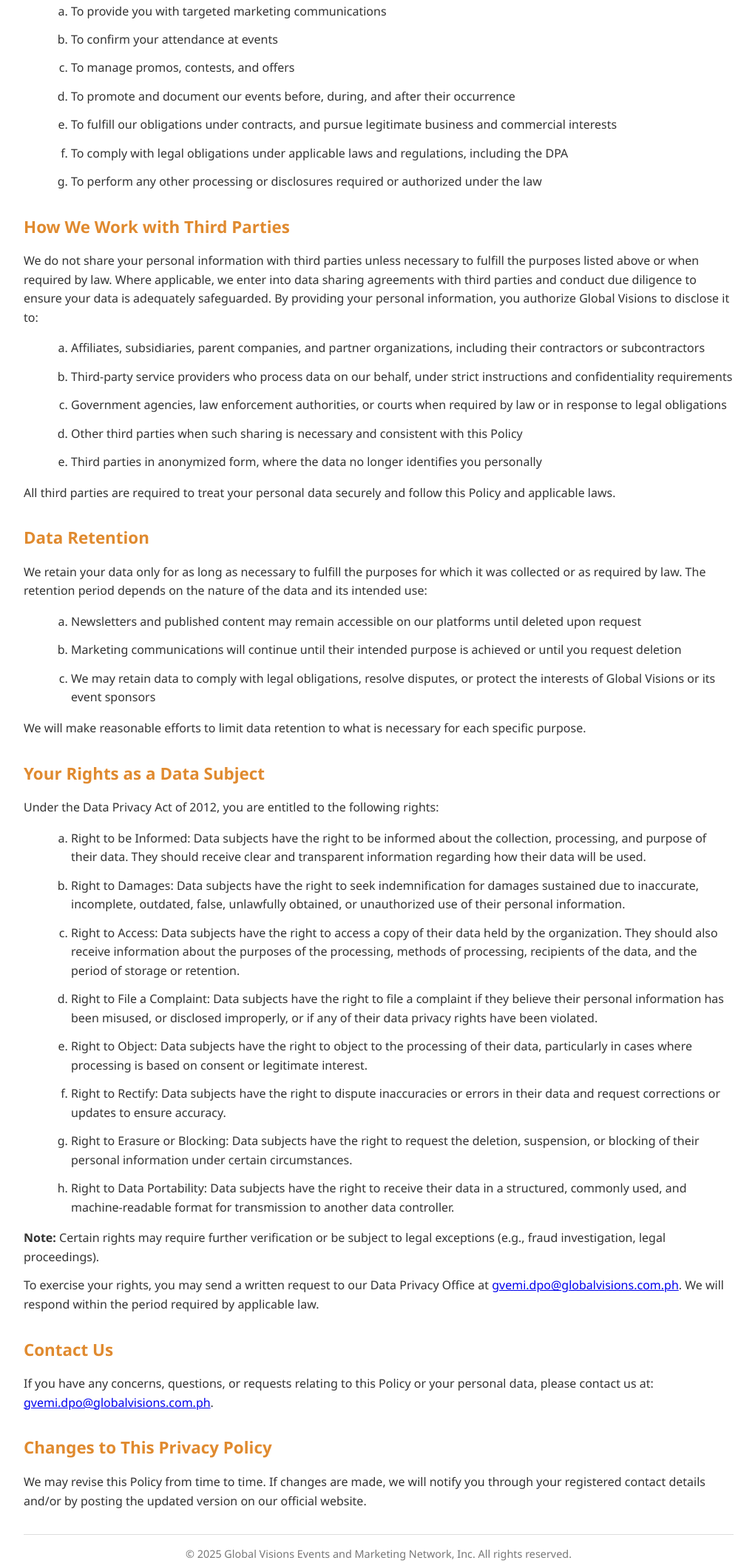
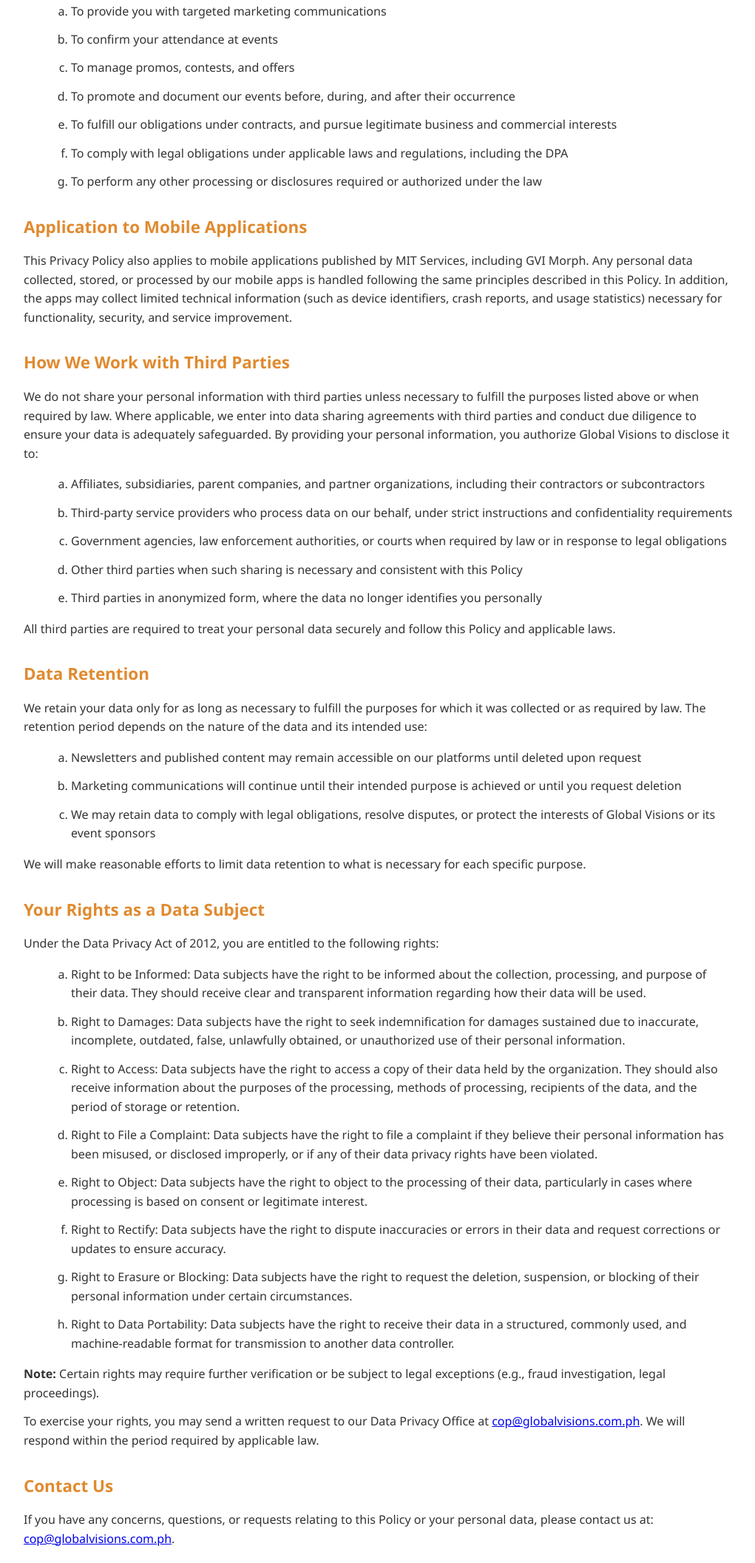
Before and after one commit to Global-Visions-Holdings-Inc/privacy-policy, a plain HTML site: page index.html in a window 1280 px wide. Shown: the part 1310-3423 px from the top of the page at 74% size, without its empty margins (128-1149 px from the left). Drawn offline with Linux system fonts and the light colour scheme.

Commit message:
Added Application to Mobile Applications Section

```diff
--- a/index.html
+++ b/index.html
@@ -125,6 +125,12 @@
       <li>To perform any other processing or disclosures required or authorized under the law</li>
     </ol>
 
+    <h2>Application to Mobile Applications</h2>
+    <p>
+      This Privacy Policy also applies to mobile applications published by MIT Services, including GVI Morph. Any personal data collected, stored, or processed by our mobile apps is handled following the same principles described in this Policy. In addition, the apps may collect limited technical information (such as device identifiers, crash reports, and usage statistics) necessary for functionality, security, and service improvement.
+    </p>
+
+
     <h2>How We Work with Third Parties</h2>
     <p>
       We do not share your personal information with third parties unless necessary to fulfill the purposes listed above or when required by law. Where applicable, we enter into data sharing agreements with third parties and conduct due diligence to ensure your data is adequately safeguarded. By providing your personal information, you authorize Global Visions to disclose it to:
@@ -168,14 +174,14 @@
 
     <p>
       To exercise your rights, you may send a written request to our Data Privacy Office at
-      <a href="mailto:gvemi.dpo@globalvisions.com.ph">gvemi.dpo@globalvisions.com.ph</a>.
+      <a href="mailto:cop@globalvisions.com.ph">cop@globalvisions.com.ph</a>.
       We will respond within the period required by applicable law.
     </p>
 
     <h2>Contact Us</h2>
     <p>
       If you have any concerns, questions, or requests relating to this Policy or your personal data, please contact us at:
-      <a href="mailto:gvemi.dpo@globalvisions.com.ph">gvemi.dpo@globalvisions.com.ph</a>.
+      <a href="mailto:cop@globalvisions.com.ph">cop@globalvisions.com.ph</a>.
     </p>
 
     <h2>Changes to This Privacy Policy</h2>
```
